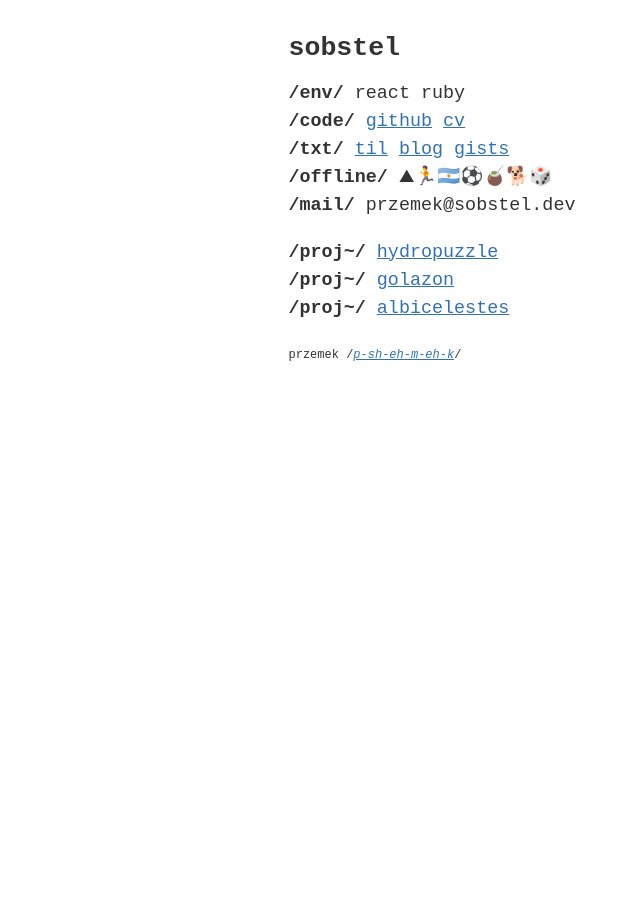
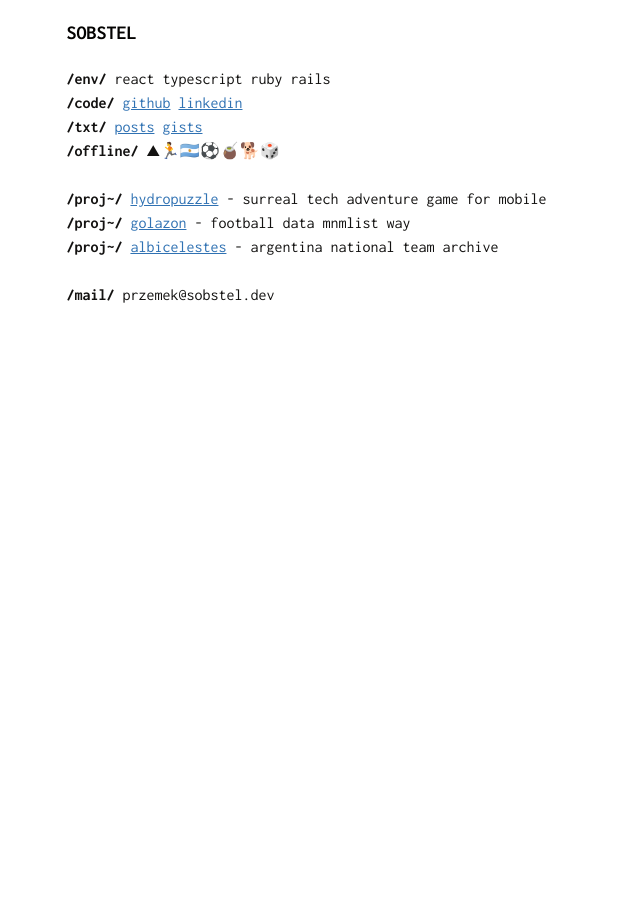
Before and after one commit to sobstel/sobstel.github.com, a Jekyll site: the page built from index.html, in a window 1280 px wide. Shown: the whole page, without its empty margins (208-848 px from the left). Built offline with Jekyll 4.4.1, drawn with Linux system fonts in a browser that asks for light colours.

Commit message:
If there are no struggles, there is no progress.

```diff
--- a/index.html
+++ b/index.html
@@ -1,68 +1,45 @@
-<!DOCTYPE html>
-<html lang="en">
-  <head>
-    <base target="_blank" />
-    <meta charset="utf-8" />
-    <meta name="viewport" content="width=device-width, initial-scale=1" />
-    <title>Przemek Sobstel</title>
-    <style>
-      {% capture styles %}{% include normalize.scss %}{% endcapture %}{{ styles | scssify }}
-      body, html { height: 100%; }
-      body { font-family: monospace; font-size: 1.15rem; line-height: 1.75rem; display: grid; align-items: start; justify-content: center; margin: 1rem; background: #fff; color: #333 }
-      h1 { font-size: 1.66rem}
-      p { margin: 0; }
-      a { color: #3072b3; }
-      .del { text-decoration: line-through; }
-      .section { margin: 1em 0 }
-      .small { font-size: 0.75rem }
-    </style>
-    <link rel="shortcut icon" href="/favicon.jpg" />
-  </head>
-  <body>
-    <div id="container">
+---
+layout: default
+title: Przemek Sobstel
+---
+
+<div class="mp" id="man">
   <h1 title="Przemek Sobstel">sobstel</h1>
-      <div class="section">
   <p>
-          <strong>/env/</strong> react ruby
-        </p>
-        <p>
+    <strong>/env/</strong> react typescript ruby rails
+    <br />
+
     <strong>/code/</strong>
-          <a href="https://github.com/sobstel/">github</a>
-          <a href="https://www.linkedin.com/in/sobstel/">cv</a>
-        </p>
-        <p>
+    <a href="https://github.com/sobstel/" target="_blank">github</a>
+    <a href="https://www.linkedin.com/in/sobstel/" target="_blank">linkedin</a>
+    <br />
+
     <strong>/txt/</strong>
-          <a href="https://sobstel.notion.site/TodayILearned-b80317b3c707442d8410e42ae61c4c3f">til</a>
-          <a href="https://www.sobstel.dev/blog/">blog</a>
-          <a href="https://www.sobstel.dev/gists/">gists</a>
-        </p>
-        <p>
+    <a href="/blog/">posts</a>
+    <a href="/gists/">gists</a>
+    <br />
+
     <strong>/offline/</strong>
     ⛰🏃🇦🇷⚽🧉🐕🎲
-        </p>
-        <p>
+    <br />
+    <br />
+
+    <strong>/proj~/</strong>
+    <a href="/hydropuzzle/" target="_blank">hydropuzzle</a>
+    - surreal tech adventure game for mobile
+    <br />
+
+    <strong>/proj~/</strong>
+    <a href="https://golazon.com/" target="_blank">golazon</a>
+    - football data mnmlist way
+    <br />
+
+    <strong>/proj~/</strong>
+    <a href="https://albicelestes.com" target="_blank">albicelestes</a>
+    - argentina national team archive
+    <br/>
+    <br/>
+
     <strong>/mail/</strong> przemek&#64;sobstel&#46;dev
   </p>
 </div>
-      <div class="section">
-        <p>
-          <strong>/proj~/</strong>
-          <a href="/hydropuzzle/">hydropuzzle</a>
-        </p>
-        <p>
-          <strong>/proj~/</strong>
-          <a href="https://golazon.com/">golazon</a>
-        </p>
-        <p>
-          <strong>/proj~/</strong>
-          <a href="https://albicelestes.com">albicelestes</a>
-        </p>
-      </div>
-      <div class="section">
-        <p class="small">
-          przemek /<a href="https://www.howtopronounce.com/polish/przemek" rel="nofollow noreferrer noopener"><em>p-sh-eh-m-eh-k</em></a>/
-        </p>
-      </div>
-    </div>
-  </body>
-</html>
```
Also changed, not shown: blog.html (+4 -15 lines), 1 other file. Lines whose indentation alone changed are shown as unchanged.
